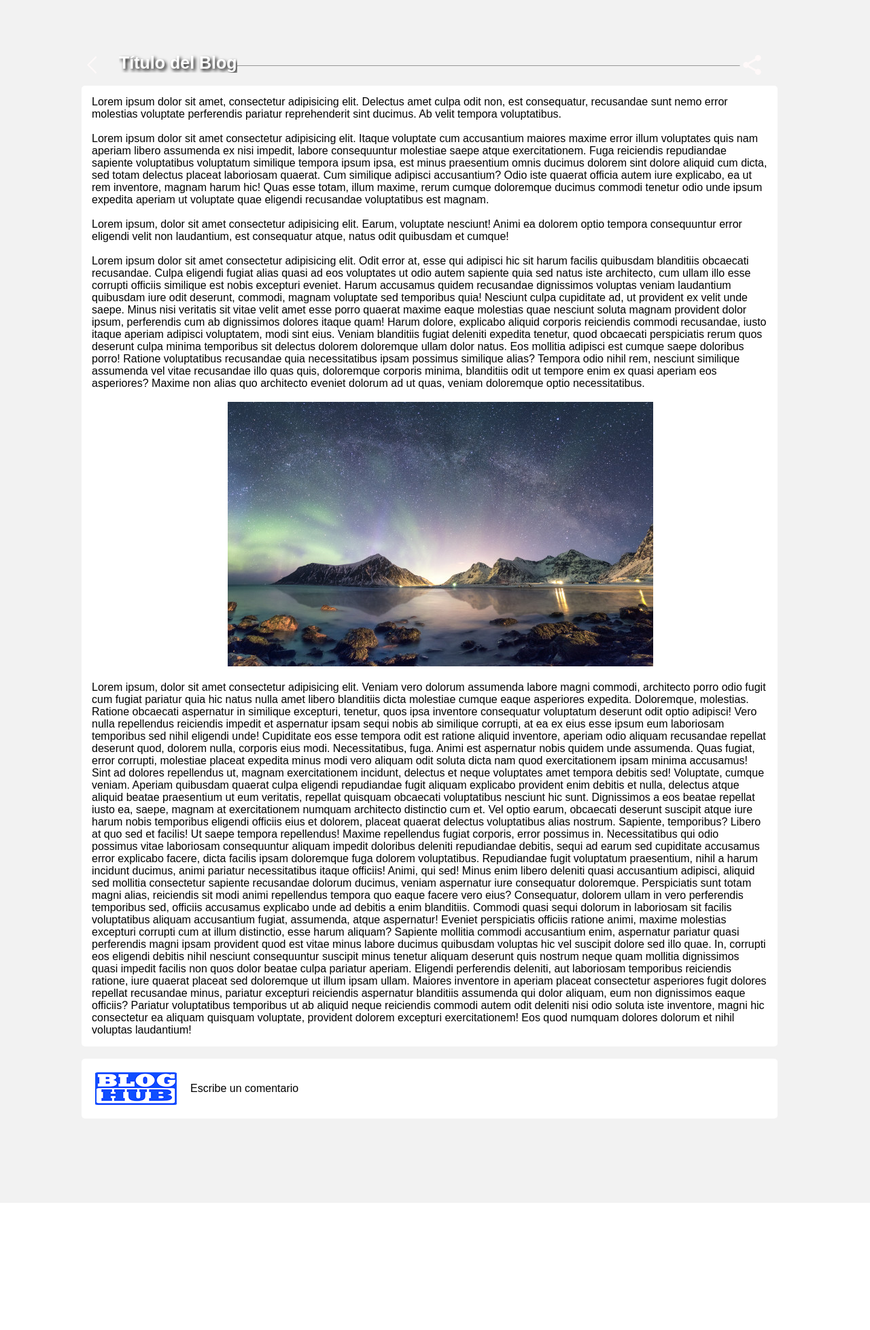
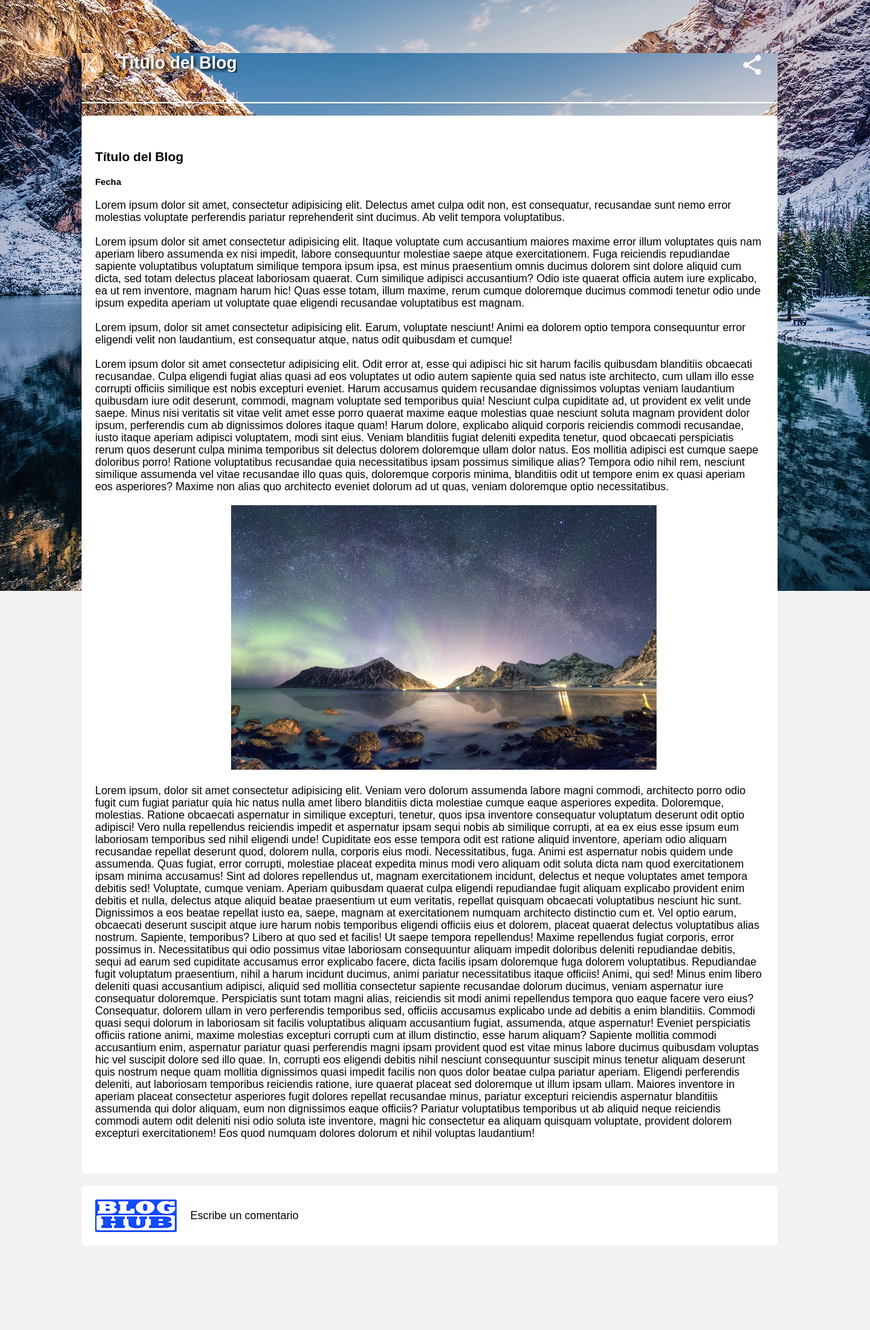
Before and after one commit to andvar95/Blog_Hub, a Flask app: page /Preview in a window 1280 px wide. Shown: the part 60-2016 px from the top of the page at 68% size. Before the commit the page ends 1829 px from the top, so only its background shows below. Run offline with Flask 2, Linux system fonts and the light colour scheme; some libraries are stand-ins or nearby versions.

Commit message:
Cambios en BlogPropio y VistaPrevia

```diff
--- a/static/css/estilosPreview.css
+++ b/static/css/estilosPreview.css
@@ -5,9 +5,9 @@
     font-family: sans-serif;
 }
 
-body{
+nav.section1{
     background: #f2f2f2;
-    background-image: url('/img/fondo.jpg');
+    background-image: url(static/img/fondo_copia.jpg);
     background-repeat: no-repeat;
     font-size: 16px;
     font-family: sans-serif;
@@ -230,7 +230,7 @@ input[type="search"]:focus{
 /* Cuerpo */
 
 .container hr{
-    margin-top: 50px;
+    margin-top: 0px;
 }
 
 .cuerpo a img{
@@ -238,7 +238,7 @@ input[type="search"]:focus{
 }
 
 .cuerpo{
-    margin-top: 10px;
+    /*margin-top: 10px;*/
     background: #fff;
     border-radius: 5px;
 }
--- a/templates/Vista_Previa.html
+++ b/templates/Vista_Previa.html
@@ -53,6 +53,20 @@
         <link rel="icon" type="image/png" href="/static/img/favicon.png"/>
         <link rel="stylesheet" href="https://i.icomoon.io/public/temp/23ed017cad/UntitledProject/style.css">
         <link rel="stylesheet" href="/static/css/estilosPreview.css">
+        <style>
+            body{
+                background-image: url(static/img/fondo_copia.jpg);
+                background-repeat: no-repeat;
+            }
+            .cuerpo{
+                padding: 20px;
+            }
+
+            .cuerpo p h1{
+                padding-top: 0px;
+            }
+
+        </style>
         <br>
         <nav class="section1">
             <div class="section1_encabezado_izquierda">
@@ -62,9 +76,14 @@
             <div class="section1_encabezado_derecha">
                 <a href="" class="share"><img src="/static/img/share_35px.png" alt="share" id="share"></a>
             </div>
-            <br><hr><br>
+            <br><br><br><br><hr color="white"><br>
             <section class="cuerpo">
-                <p>Lorem ipsum dolor sit amet, consectetur adipisicing elit. Delectus amet culpa odit non, est consequatur, recusandae sunt nemo error molestias voluptate perferendis pariatur reprehenderit sint ducimus. Ab velit tempora voluptatibus.
+                <p>
+                    <h1>Título del Blog</h1>
+                    <br>
+                    <h5>Fecha</h5>
+                    <br>
+                Lorem ipsum dolor sit amet, consectetur adipisicing elit. Delectus amet culpa odit non, est consequatur, recusandae sunt nemo error molestias voluptate perferendis pariatur reprehenderit sint ducimus. Ab velit tempora voluptatibus.
                 <br><br>
                 Lorem ipsum dolor sit amet consectetur adipisicing elit. Itaque voluptate cum accusantium maiores maxime error illum voluptates quis nam aperiam libero assumenda ex nisi impedit, labore consequuntur molestiae saepe atque exercitationem. Fuga reiciendis repudiandae sapiente voluptatibus voluptatum similique tempora ipsum ipsa, est minus praesentium omnis ducimus dolorem sint dolore aliquid cum dicta, sed totam delectus placeat laboriosam quaerat. Cum similique adipisci accusantium? Odio iste quaerat officia autem iure explicabo, ea ut rem inventore, magnam harum hic! Quas esse totam, illum maxime, rerum cumque doloremque ducimus commodi tenetur odio unde ipsum expedita aperiam ut voluptate quae eligendi recusandae voluptatibus est magnam.
                 <br><br>
@@ -85,7 +104,6 @@
                 </div>
             </section>
         </nav>
-
         {% endblock %}
 <!--/body>
 </html-->
```
Also changed, not shown: static/css/estilosBlogPropio.css (+3 -7 lines), templates/Vista_Blog_Propio.html (+19 -5 lines).
